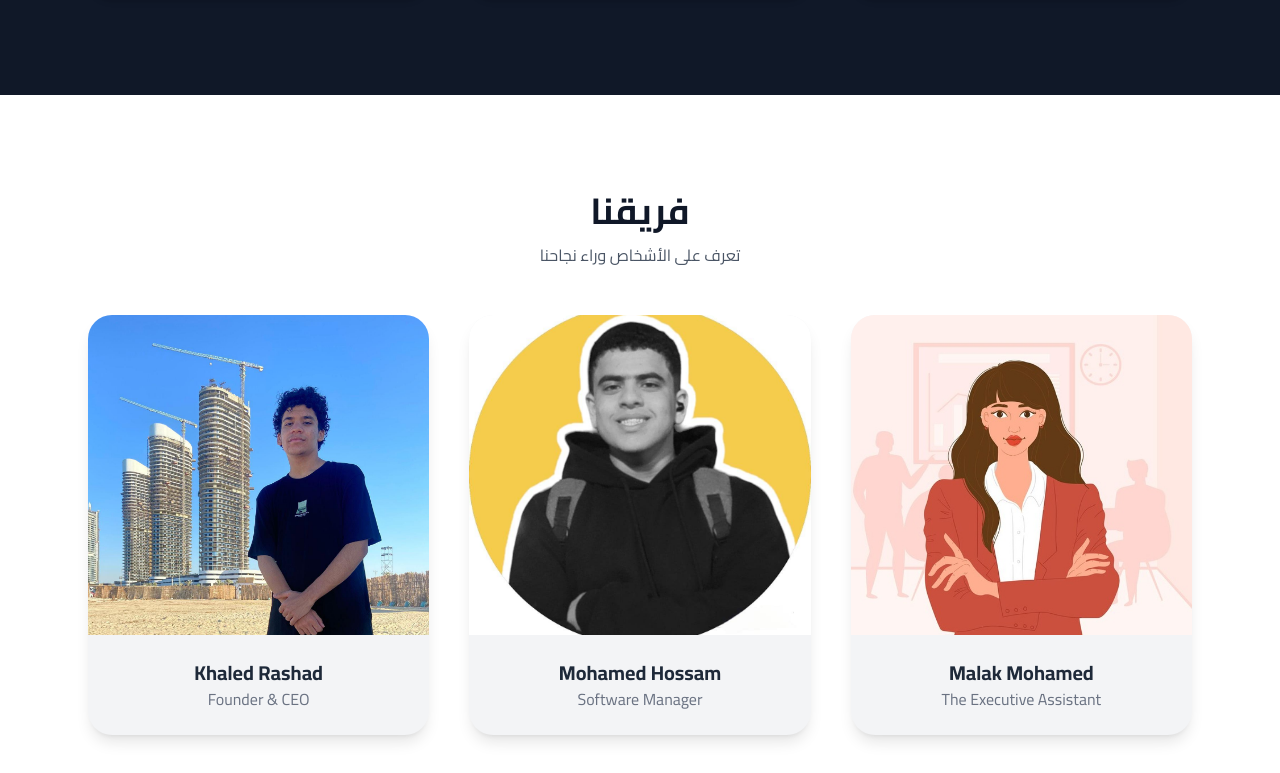
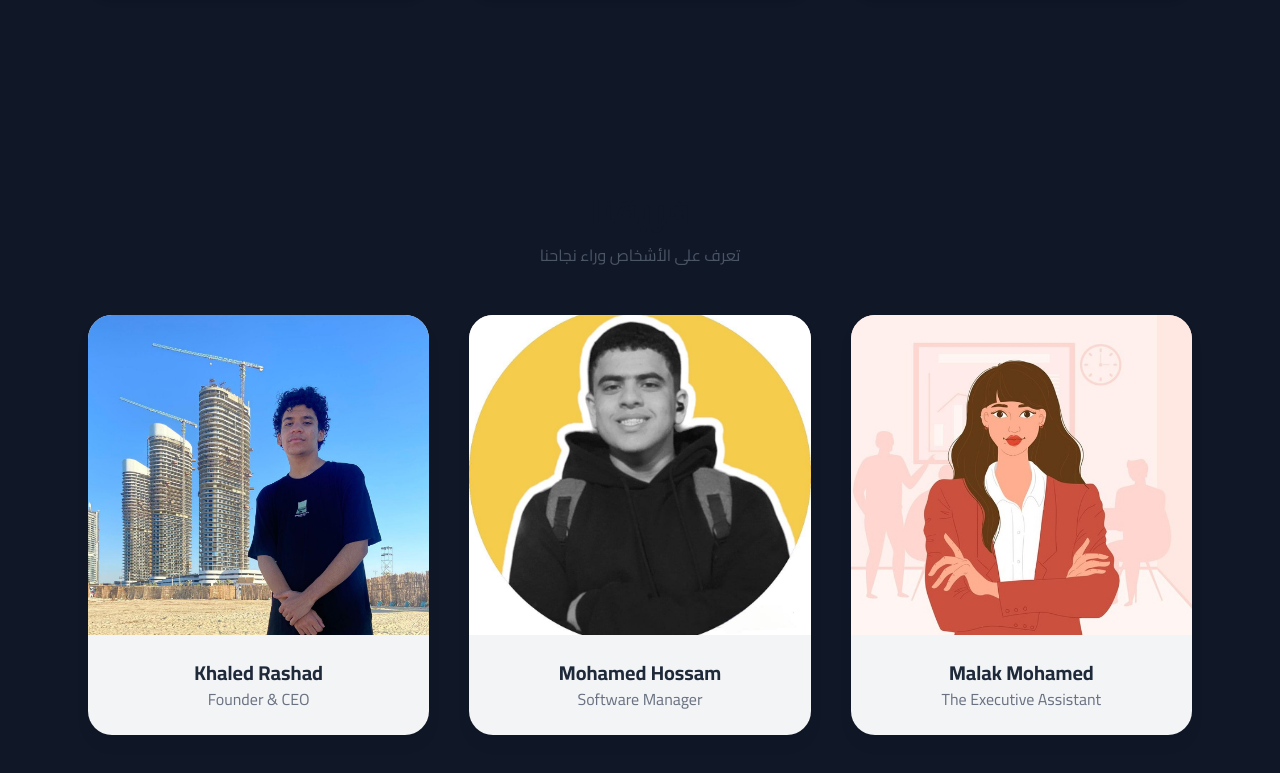
Before and after one commit to mohamed-engineer/srvs-app, a Next.js app: page / in a window 1280 px wide. Shown: the part 2087-2860 px from the top of the page. Built offline with nearby package versions, Linux system fonts and the light colour scheme.

Commit message:
Update ourteem.tsx

```diff
--- a/src/app/components/ourteem.tsx
+++ b/src/app/components/ourteem.tsx
@@ -32,7 +32,7 @@ export default function OurTeam() {
   return (
     <section
       id="team"
-      className="py-24 bg-white dark:bg-gray-900 text-center transition-colors duration-500"
+      className="py-24 bg-gray-900 text-center transition-colors duration-500"
     >
       <div className="max-w-6xl mx-auto px-6">
         <Reveal>
```
